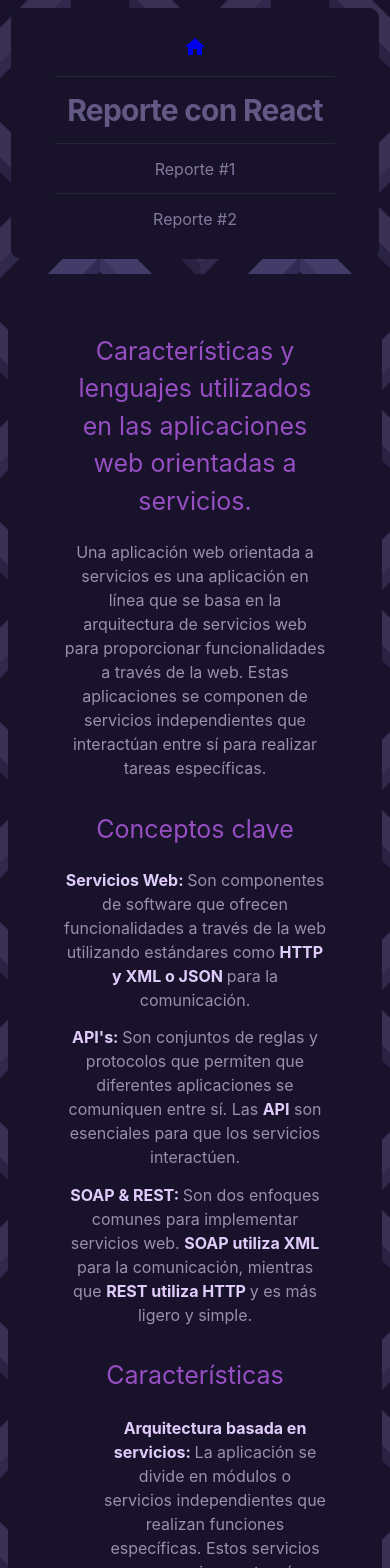
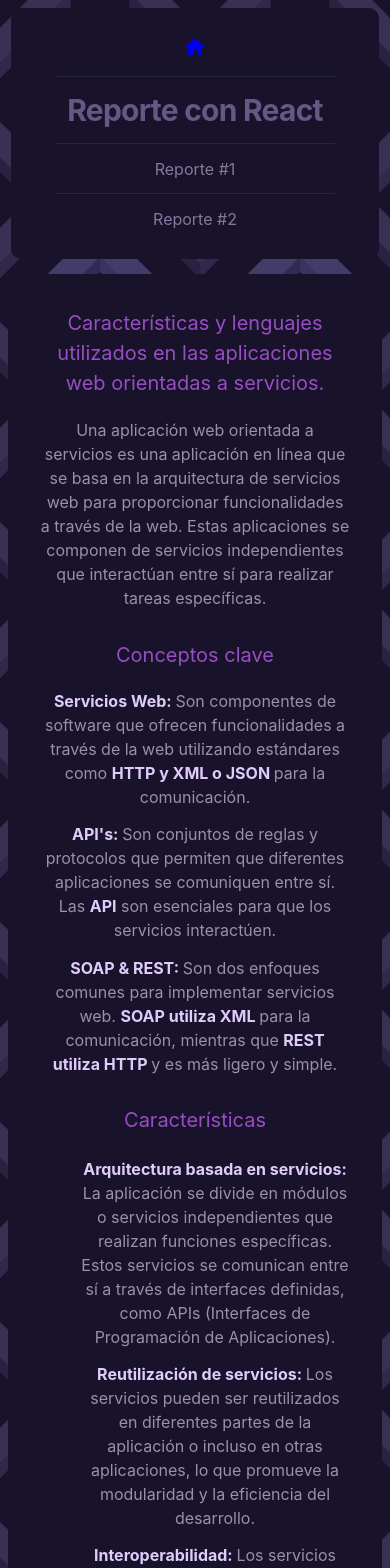
Before and after one commit to sponkurtus2/Reportes_Addai, a React (Vite) app in the folder Reporte/: page /Reporte1 in a window 390 px wide. Shown: the top 1568 px of the page. Built offline with nearby package versions, Linux system fonts and the light colour scheme; the HTML template or start-up script is replaced by a standard one.

Commit message:
Resultado final ahora si:D

```diff
--- a/Reporte/src/components/Reporte1.jsx
+++ b/Reporte/src/components/Reporte1.jsx
@@ -1,16 +1,47 @@
+import { Outlet, Link as RouterLink } from "react-router-dom";
+import Link from "@mui/joy/Link";
 import Typography from "@mui/joy/Typography";
 import Box from "@mui/joy/Box";
-import { styled } from "@mui/joy/styles";
-import Sheet from "@mui/joy/Sheet";
+import { styled, Sheet, Grid } from "@mui/joy";
+import Home from "@mui/icons-material/Home";
+import { useState, useEffect } from "react";
 
-// Reporte hecho por Antonio
-export default function Reporte1() {
+const Reporte1 = () => {
+  const [isMobile, setIsMobile] = useState(false);
+
+  const handleResize = () => {
+    const width = window.innerWidth;
+    setIsMobile(width <= 768);
+  };
+
+  useEffect(() => {
+    window.addEventListener("resize", handleResize);
+    handleResize(); // Llama a handleResize para verificar el tamaño inicial
+    return () => window.removeEventListener("resize", handleResize);
+  }, []);
+
   return (
-    <Item sx={{ marginTop: "15px" }}>
-      <Box sx={{ padding: "16px" }}>
+    <Item
+      sx={{
+        marginTop: isMobile ? "15px" : "15px",
+        padding: isMobile ? "16px 0" : "16px",
+        textAlign: "center",
+      }}
+    >
+      <Box
+        sx={{
+          padding: "16px",
+          maxWidth: isMobile ? "100%" : "960px", // Ajusta el ancho máximo
+          margin: isMobile ? "0 16px" : "0 auto", // Centra el contenido en dispositivos móviles
+        }}
+      >
         <Typography
           variant="h1"
-          sx={{ marginBottom: "16px", fontSize: "25px", color: "#974EC3" }}
+          sx={{
+            marginBottom: "16px",
+            fontSize: isMobile ? "20px" : "25px",
+            color: "#974EC3",
+          }}
         >
           Características y lenguajes utilizados en las aplicaciones web
           orientadas a servicios.
@@ -27,7 +58,11 @@ export default function Reporte1() {
         </Typography>
         <Typography
           variant="h6"
-          sx={{ marginBottom: "16px", fontSize: "25px", color: "#974EC3" }}
+          sx={{
+            marginBottom: "16px",
+            fontSize: isMobile ? "20px" : "25px",
+            color: "#974EC3",
+          }}
         >
           Conceptos clave
         </Typography>
@@ -57,7 +92,11 @@ export default function Reporte1() {
         </Typography>
         <Typography
           variant="h6"
-          sx={{ marginBottom: "16px", fontSize: "25px", color: "#974EC3" }}
+          sx={{
+            marginBottom: "16px",
+            fontSize: isMobile ? "20px" : "25px",
+            color: "#974EC3",
+          }}
         >
           Características
         </Typography>
@@ -140,7 +179,11 @@ export default function Reporte1() {
         </ul>
         <Typography
           variant="h6"
-          sx={{ marginBottom: "16px", fontSize: "25px", color: "#974EC3" }}
+          sx={{
+            marginBottom: "16px",
+            fontSize: isMobile ? "20px" : "25px",
+            color: "#974EC3",
+          }}
         >
           Implementación
         </Typography>
@@ -171,7 +214,11 @@ export default function Reporte1() {
         </ul>
         <Typography
           variant="h6"
-          sx={{ marginBottom: "16px", fontSize: "25px", color: "#974EC3" }}
+          sx={{
+            marginBottom: "16px",
+            fontSize: isMobile ? "20px" : "25px",
+            color: "#974EC3",
+          }}
         >
           Lenguajes Populares
         </Typography>
@@ -192,7 +239,7 @@ export default function Reporte1() {
       </Box>
     </Item>
   );
-}
+};
 
 const Item = styled(Sheet)(({ theme }) => ({
   backgroundColor:
@@ -203,3 +250,5 @@ const Item = styled(Sheet)(({ theme }) => ({
   borderRadius: 4,
   color: "#cdc9d7 ",
 }));
+
+export default Reporte1;
```
